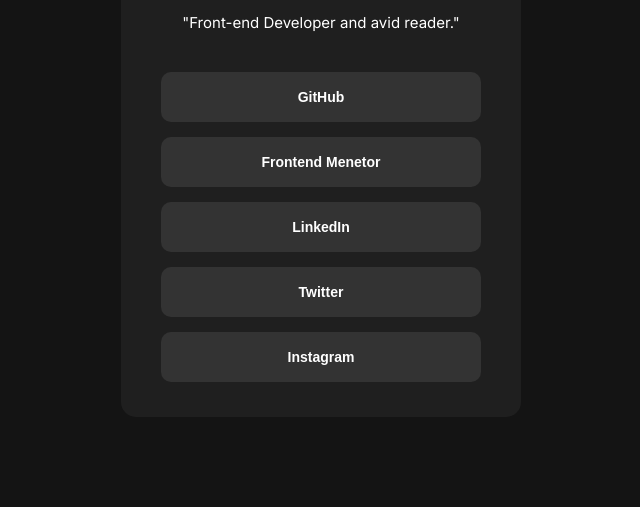
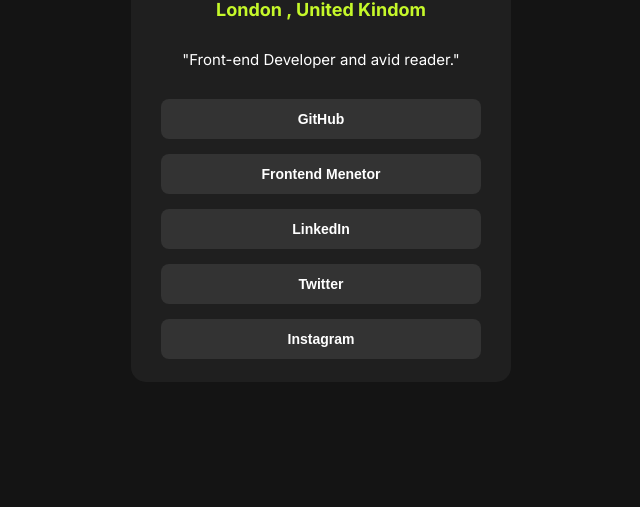
Before and after one commit to MahmoudAlHaj4/Social-links-profile, a plain HTML site: page index.html in a window 1280 px wide. Shown: the part 293-800 px from the top of the page, without its empty margins (319-959 px from the left). Drawn offline with Linux system fonts and the light colour scheme.

Commit message:
update style

```diff
--- a/style.css
+++ b/style.css
@@ -15,8 +15,8 @@
 }
 
 .card{
-    width: 400px;
-    height: 620px;
+    width: 380px;
+    height: 550px;
     background-color: hsl(0, 0%, 12%);
     border-radius: 15px;
     display: flex;
@@ -29,6 +29,7 @@
     width: 80px;
     height: 80px;
     border-radius: 50%;
+    margin-top: 10px;
 }
 
 h1{
@@ -40,13 +41,13 @@ h1{
     justify-content: center;
     align-items: center;
     gap: 15px;
-    margin-top: 20px;
+    margin-top: 10px;
 }
 
 .buttons button {
     width: 320px;
-    height: 50px;
-    border-radius: 10px;
+    height: 40px;
+    border-radius: 8px;
     border: none;
     background-color: hsl(0, 0%, 20%);
     color: white;
@@ -66,7 +67,7 @@ h1{
 }
 .header h3 {
     color: hsl(75, 94%, 57%);
-    font-size: 14px;
+    font-size: 18px;
 }
 p {
     color: white;
```
